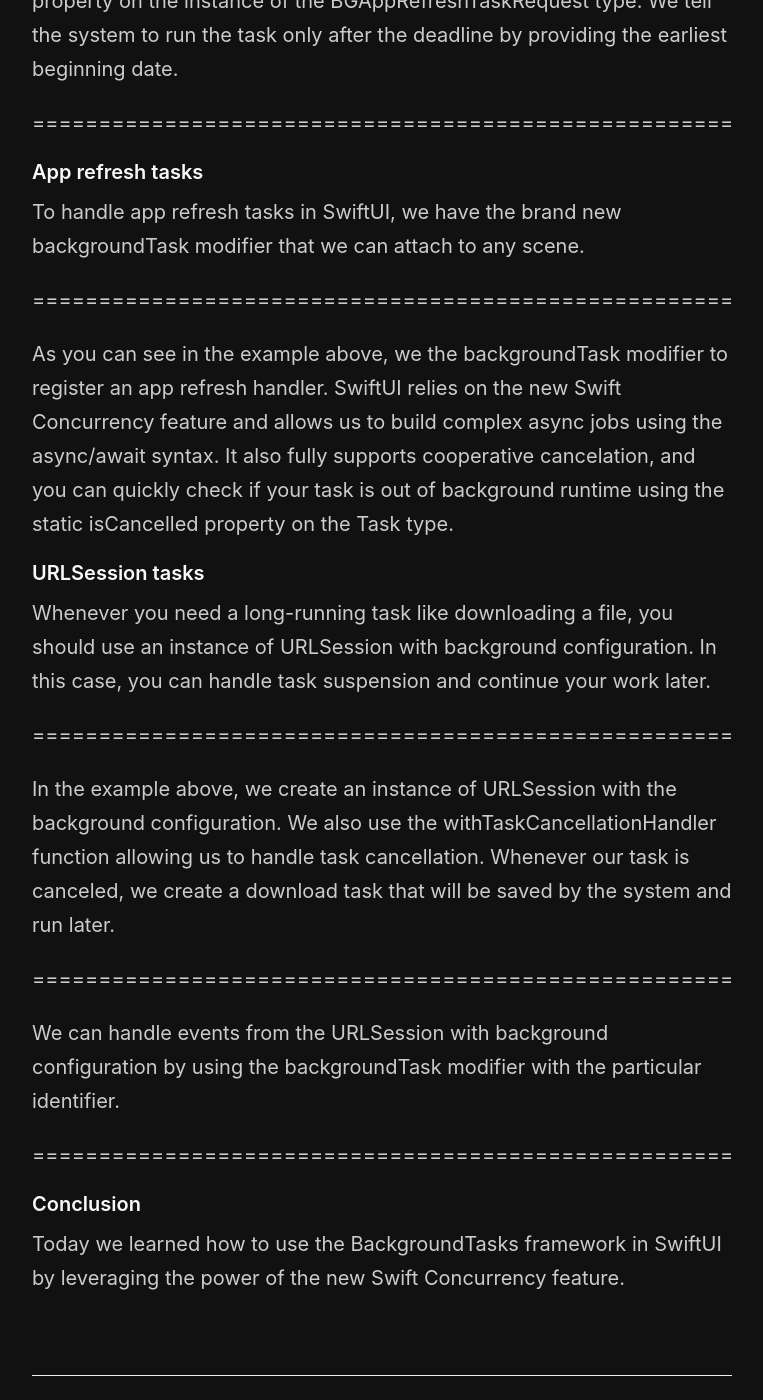
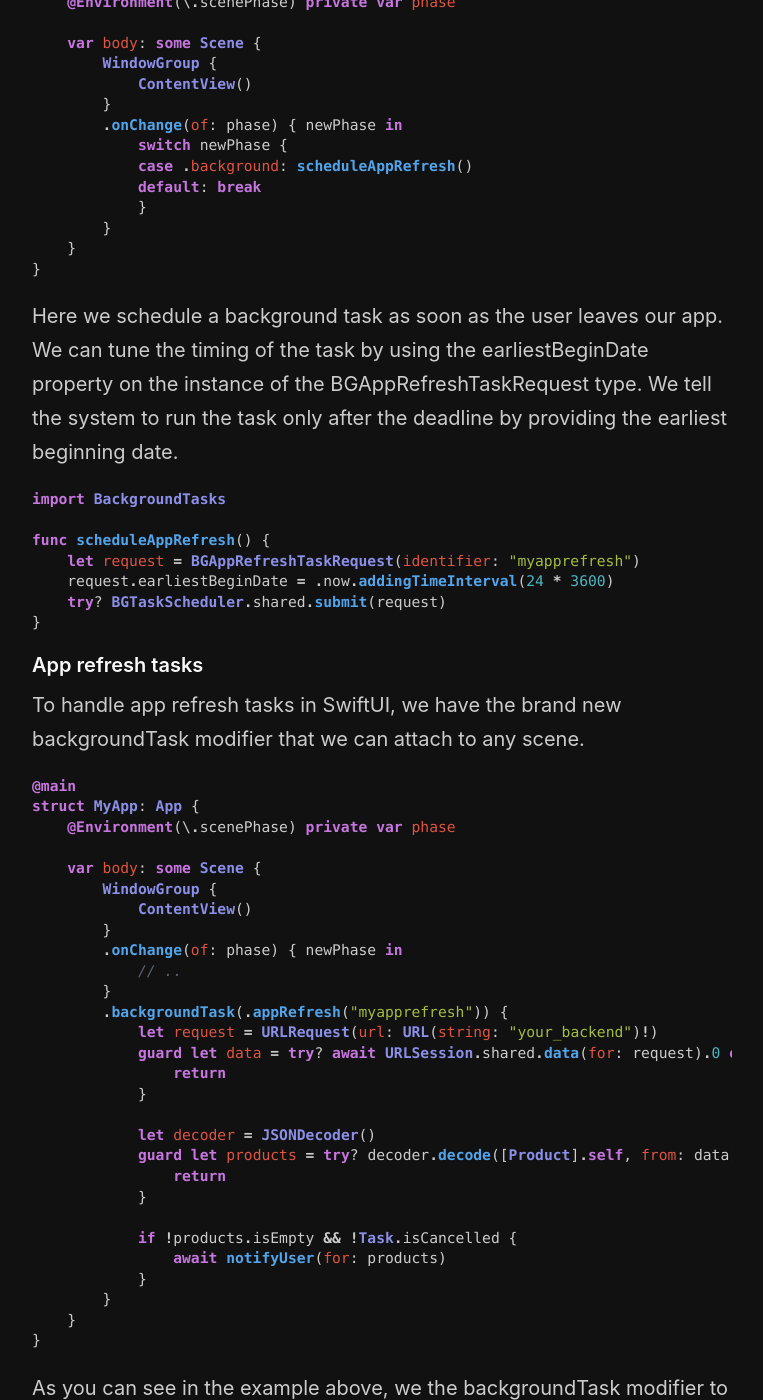
Before and after one commit to mecid/mecid.github.io, a Jekyll site: the page built from _posts/2022-07-06-background-tasks-in-swiftui.md, in a window 1280 px wide and 1400 px high, scrolled down 1107 px. Shown: the whole window, without its empty margins (258-1021 px from the left). Built offline with Jekyll 4.4.1, drawn with Linux system fonts in a browser that asks for light colours; some of the changed text lies outside the part shown.

Commit message:
bg tasks code examples added

````diff
--- a/_posts/2022-07-06-background-tasks-in-swiftui.md
+++ b/_posts/2022-07-06-background-tasks-in-swiftui.md
@@ -7,35 +7,136 @@
 #### Basics
 First, you must add background mode to your Xcode project on the capabilities page. You should choose background fetch in the list of available background modes to enable your app to make network requests in the background. Let's see how we can schedule a background task.
 
-=====================================================
+```swift
+import BackgroundTasks
+
+func scheduleAppRefresh() {
+    let request = BGAppRefreshTaskRequest(identifier: "myapprefresh")
+    try? BGTaskScheduler.shared.submit(request)
+}
+```
 
 As you can see in the example above, we have the scheduleAppRefresh function using the shared instance of BGTaskScheduler to schedule an app refresh task. Every app refresh task should have a unique identifier. We must also define the list of all the identifiers in the Info.plist file within the "Permitted background task scheduler identifiers" key. Now we can call the scheduleAppRefresh function within the SwiftUI app lifecycle.
 
-=====================================================
+```swift
+@main
+struct MyApp: App {
+    @Environment(\.scenePhase) private var phase
+
+    var body: some Scene {
+        WindowGroup {
+            ContentView()
+        }
+        .onChange(of: phase) { newPhase in
+            switch newPhase {
+            case .background: scheduleAppRefresh()
+            default: break
+            }
+        }
+    }
+}
+```
 
 Here we schedule a background task as soon as the user leaves our app. We can tune the timing of the task by using the earliestBeginDate property on the instance of the BGAppRefreshTaskRequest type. We tell the system to run the task only after the deadline by providing the earliest beginning date.
 
-=====================================================
+```swift
+import BackgroundTasks
+
+func scheduleAppRefresh() {
+    let request = BGAppRefreshTaskRequest(identifier: "myapprefresh")
+    request.earliestBeginDate = .now.addingTimeInterval(24 * 3600)
+    try? BGTaskScheduler.shared.submit(request)
+}
+```
 
 #### App refresh tasks
 To handle app refresh tasks in SwiftUI, we have the brand new backgroundTask modifier that we can attach to any scene.
 
-=====================================================
+```swift
+@main
+struct MyApp: App {
+    @Environment(\.scenePhase) private var phase
+
+    var body: some Scene {
+        WindowGroup {
+            ContentView()
+        }
+        .onChange(of: phase) { newPhase in
+            // ..
+        }
+        .backgroundTask(.appRefresh("myapprefresh")) {
+            let request = URLRequest(url: URL(string: "your_backend")!)
+            guard let data = try? await URLSession.shared.data(for: request).0 else {
+                return
+            }
+
+            let decoder = JSONDecoder()
+            guard let products = try? decoder.decode([Product].self, from: data) else {
+                return
+            }
+
+            if !products.isEmpty && !Task.isCancelled {
+                await notifyUser(for: products)
+            }
+        }
+    }
+}
+```
 
 As you can see in the example above, we the backgroundTask modifier to register an app refresh handler. SwiftUI relies on the new Swift Concurrency feature and allows us to build complex async jobs using the async/await syntax. It also fully supports cooperative cancelation, and you can quickly check if your task is out of background runtime using the static isCancelled property on the Task type.
 
 #### URLSession tasks
 Whenever you need a long-running task like downloading a file, you should use an instance of URLSession with background configuration. In this case, you can handle task suspension and continue your work later.
 
-=====================================================
+```swift
+func handleFileDownload() async {
+    let url = URL(string: "your_backend")!
+
+    let config = URLSessionConfiguration.background(withIdentifier: "myurlsession")
+    config.sessionSendsLaunchEvents = true
+    let session = URLSession(configuration: config)
+
+    let data = await withTaskCancellationHandler {
+        try? await session.data(for: URLRequest(url: url))
+    } onCancel: {
+        let task = session.downloadTask(with: URLRequest(url: url))
+        task.resume()
+    }
+
+    if let data {
+        await notifyUser()
+    }
+}
+```
 
 In the example above, we create an instance of URLSession with the background configuration. We also use the withTaskCancellationHandler function allowing us to handle task cancellation. Whenever our task is canceled, we create a download task that will be saved by the system and run later.
 
-=====================================================
+```swift
+@main
+struct MyApp: App {
+    @Environment(\.scenePhase) private var phase
+
+    var body: some Scene {
+        WindowGroup {
+            ContentView()
+        }
+        .onChange(of: phase) { newPhase in
+            switch newPhase {
+            case .background: scheduleAppRefresh()
+            default: break
+            }
+        }
+        .backgroundTask(.appRefresh("myapprefresh")) {
+            await handleFileDownload()
+        }
+        .backgroundTask(.urlSession("myurlsession")) {
+            // Handle your background url session events here
+        }
+    }
+}
+```
 
 We can handle events from the URLSession with background configuration by using the backgroundTask modifier with the particular identifier.
 
-=====================================================
-
 #### Conclusion
 Today we learned how to use the BackgroundTasks framework in SwiftUI by leveraging the power of the new Swift Concurrency feature.
````
